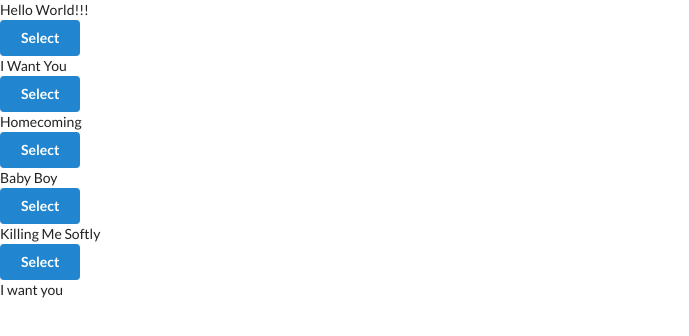
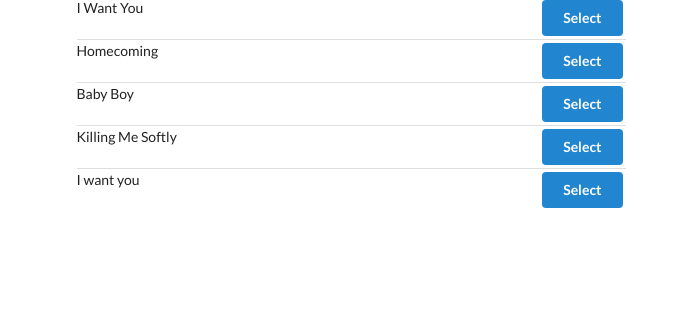
Before and after one commit to cwilso88/musicList, a React (Create React App) app: page / in a window 1280 px wide. Shown: the top 336 px of the page, without its empty margins (0-689 px from the left). Built offline with nearby package versions, Linux system fonts and the light colour scheme.

Commit message:
Adding in slight styling with semantic ui

```diff
--- a/src/components/App.js
+++ b/src/components/App.js
@@ -3,9 +3,12 @@ import SongList from './SongList';
 
 const App = () => {
   return (
-    <div className="App">
-      Hello World!!!
-      <SongList />
+    <div className="App ui container grid">
+      <div className="ui row">
+        <div className="column eight wide">
+          <SongList />
+        </div>
+      </div>
     </div>
   );
 }
--- a/src/components/SongList.js
+++ b/src/components/SongList.js
@@ -18,7 +18,7 @@ class SongList extends Component {
     }
   render() {
     return (
-      <div>
+      <div className="ui divided list">
         {this.renderList()}
       </div>
     )
```
